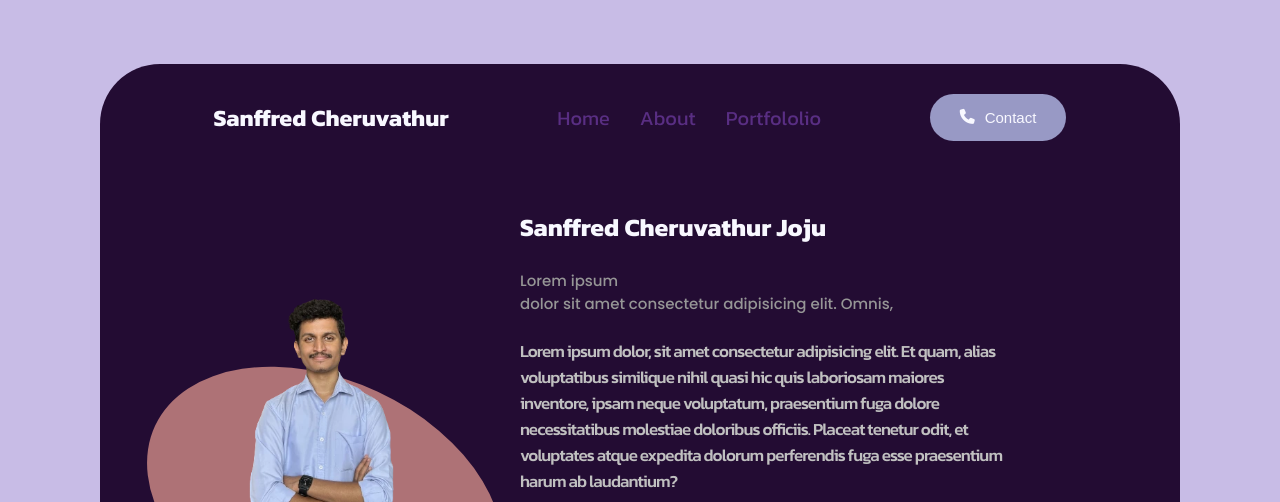
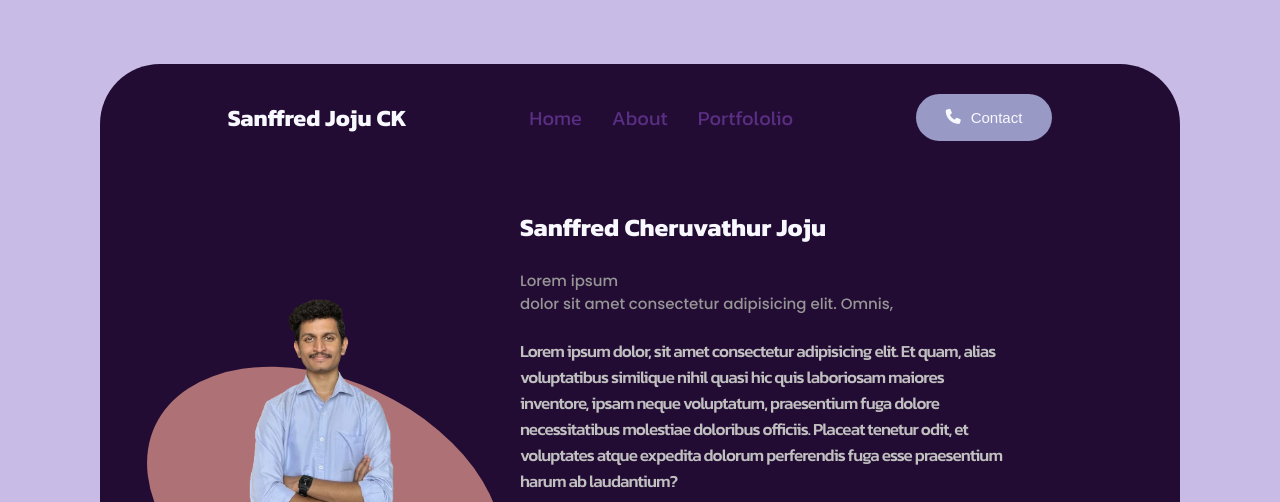
Before and after one commit to Sanffred/Portfolio_AdvDevops, a plain HTML site: page index.html in a window 1280 px wide. Shown: the top 502 px of the page. Drawn offline with Linux system fonts and the light colour scheme.

Commit message:
Update index.html

```diff
--- a/index.html
+++ b/index.html
@@ -14,7 +14,7 @@
             <header>
                 <div class="title">
                     <div class="title2">
-                        <h3>Sanffred Cheruvathur</h3>
+                        <h3>Sanffred Joju CK</h3>
                     </div>
                     <div class="links0">
                         <p class="links">Home</p>
```
